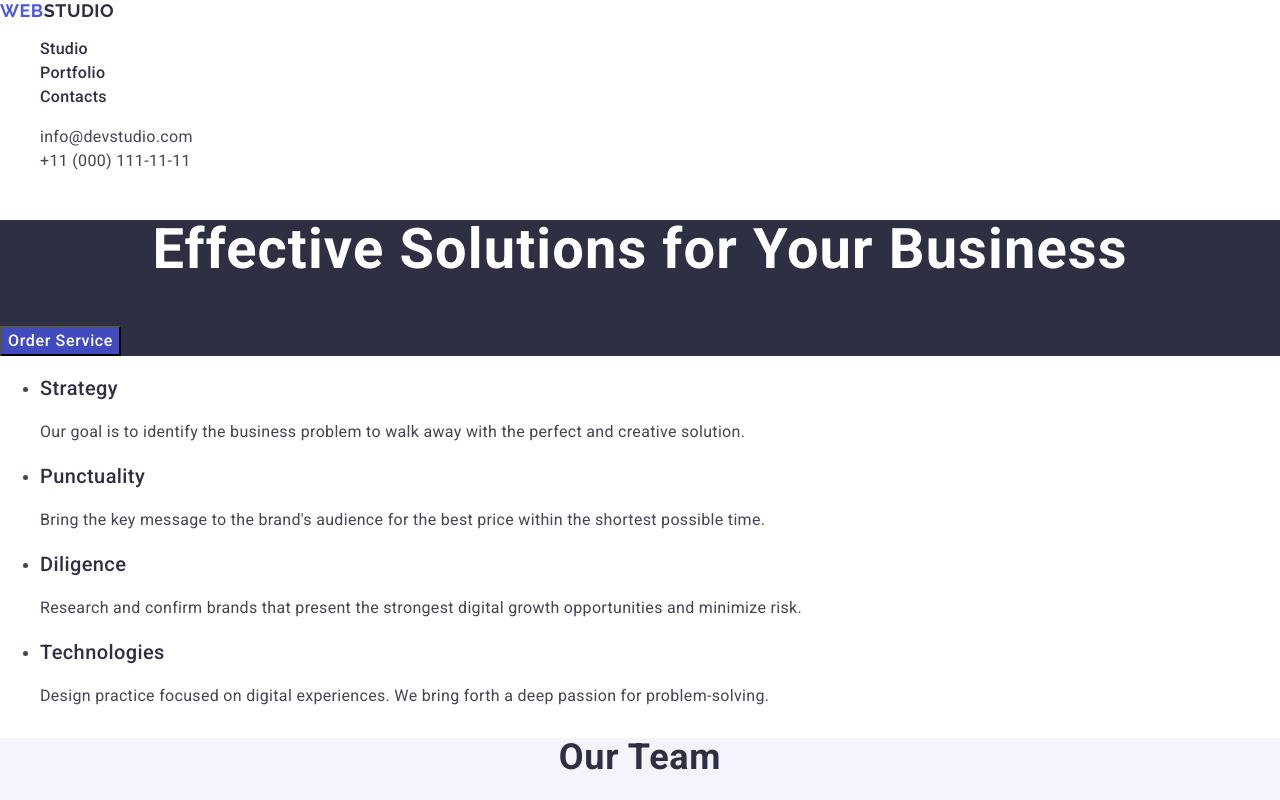
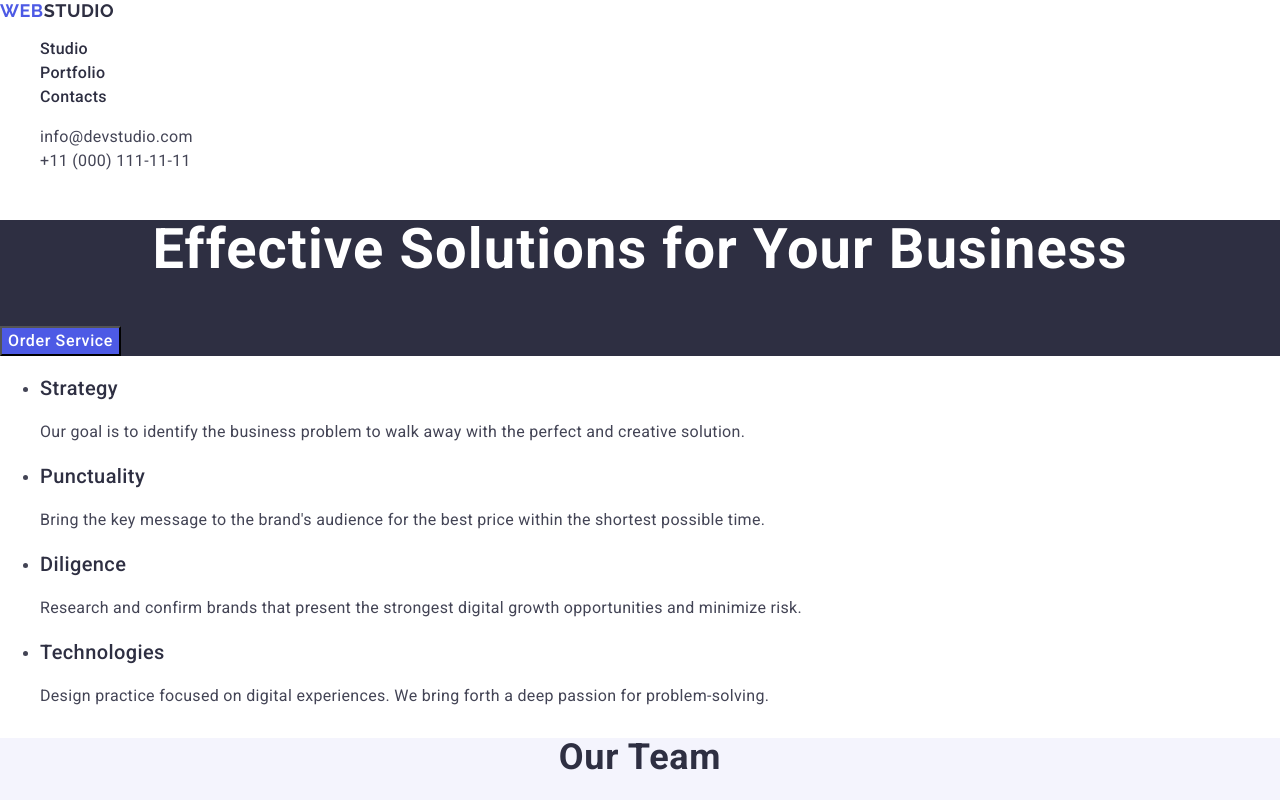
Before and after one commit to autguru/goit-markup-hw-02, a plain HTML site: page index.html in a window 1280 px wide. Shown: the top 800 px of the page. Drawn offline with nearby package versions, Linux system fonts and the light colour scheme.

Commit message:
add index.html

```diff
--- a/css/styles.css
+++ b/css/styles.css
@@ -75,7 +75,7 @@ body {
 
 .order-serv-btn-text {
   color: #ffffff;
-  background-color: #404bbf;
+  background-color: #4D5AE5;
   /* Button Text */
   font-size: 16px;
   font-weight: 500;
```
